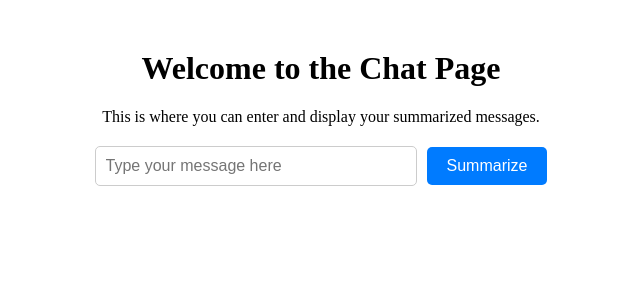
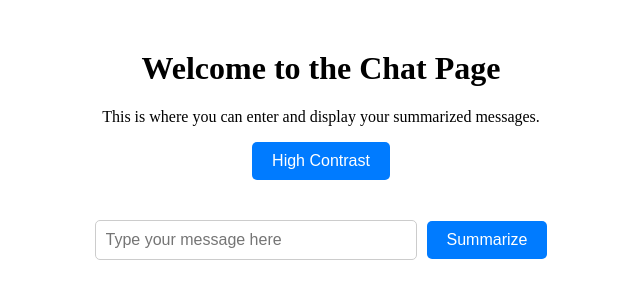
Before and after one commit to anushakal/MedQ, a React (Create React App) app in the folder medq/: page /chat in a window 1280 px wide. Shown: the top 300 px of the page, without its empty margins (319-959 px from the left). Built offline with nearby package versions, Linux system fonts and the light colour scheme; no server answers.

Commit message:
Adding High Contrast Button

```diff
--- a/medq/src/ChatPage.js
+++ b/medq/src/ChatPage.js
@@ -11,6 +11,7 @@ const ChatPage = () => {
   const [inputText, setInputText] = useState(""); // State to store user input
   const [displayText, setDisplayText] = useState(""); // State to store displayed text
   const [summary, setSummary] = useState(""); // State to store the summary
+  const [highContrast, setHighContrast] = useState(false); // State to toggle high-contrast mode
 
   const handleInputChange = (event) => {
     setInputText(event.target.value); // Update inputText as the user types
@@ -32,6 +33,7 @@ const ChatPage = () => {
       const summarizedText = completion.choices[0].message.content;
       setSummary(summarizedText); // Set the summary as the displayed text
       setDisplayText(inputText); // Set the original inputText to displayText
+
     } catch (error) {
       console.error("Error while summarizing:", error);
       setSummary("Sorry, something went wrong while summarizing.");
@@ -40,10 +42,41 @@ const ChatPage = () => {
     setInputText(""); // Clear the input field after submission
   };
 
+  const toggleHighContrast = () => {
+    setHighContrast(!highContrast); // Toggle the high-contrast mode
+  };
+
   return (
-    <div style={{ textAlign: "center", marginTop: "50px" }}>
+    <div
+      style={{
+        textAlign: "center",
+        marginTop: "50px",
+        backgroundColor: highContrast ? "#000" : "#fff", // Background color change
+        color: highContrast ? "#fff" : "#000", // Text color change
+        transition: "all 0.3s ease", // Smooth transition for color change
+      }}
+    >
       <h1>Welcome to the Chat Page</h1>
       <p>This is where you can enter and display your summarized messages.</p>
+
+      {/* High Contrast Button */}
+      <button
+        onClick={toggleHighContrast}
+        style={{
+          padding: "10px 20px",
+          fontSize: "16px",
+          cursor: "pointer",
+          borderRadius: "5px",
+          backgroundColor: highContrast ? "#ff6600" : "#007BFF", // Toggle button color
+          color: "white",
+          border: "none",
+          marginBottom: "20px",
+        }}
+      >
+        High Contrast
+      </button>
+
+      {/* Input Text Box */}
       <div style={{ marginTop: "20px" }}>
         <input
           type="text"
@@ -55,7 +88,9 @@ const ChatPage = () => {
             padding: "10px",
             fontSize: "16px",
             borderRadius: "5px",
-            border: "1px solid #ccc",
+            border: highContrast ? "2px solid #fff" : "1px solid #ccc", // Input border color change
+            backgroundColor: highContrast ? "#333" : "#fff", // Input background change
+            color: highContrast ? "#fff" : "#000", // Input text color change
           }}
         />
         <button
@@ -66,7 +101,7 @@ const ChatPage = () => {
             fontSize: "16px",
             cursor: "pointer",
             borderRadius: "5px",
-            backgroundColor: "#007BFF",
+            backgroundColor: highContrast ? "#ff6600" : "#007BFF", // Button color change
             color: "white",
             border: "none",
           }}
@@ -86,14 +121,15 @@ const ChatPage = () => {
             borderRadius: "5px",
             width: "50%",
             margin: "20px auto",
-            backgroundColor: "#f9f9f9",
+            backgroundColor: highContrast ? "#333" : "#f9f9f9", // Display text background color change
+            color: highContrast ? "#fff" : "#000", // Text color change
           }}
         >
           <strong>Original Text:</strong> {displayText}
         </div>
       )}
 
-      {/*Display Summary */}
+      {/* Display Summary */}
       {summary && (
         <div
           style={{
@@ -104,7 +140,8 @@ const ChatPage = () => {
             borderRadius: "5px",
             width: "50%",
             margin: "20px auto",
-            backgroundColor: "#f9f9f9",
+            backgroundColor: highContrast ? "#333" : "#f9f9f9", // Summary text background change
+            color: highContrast ? "#fff" : "#000", // Text color change
           }}
         >
           <strong>Summary:</strong> {summary}
```
